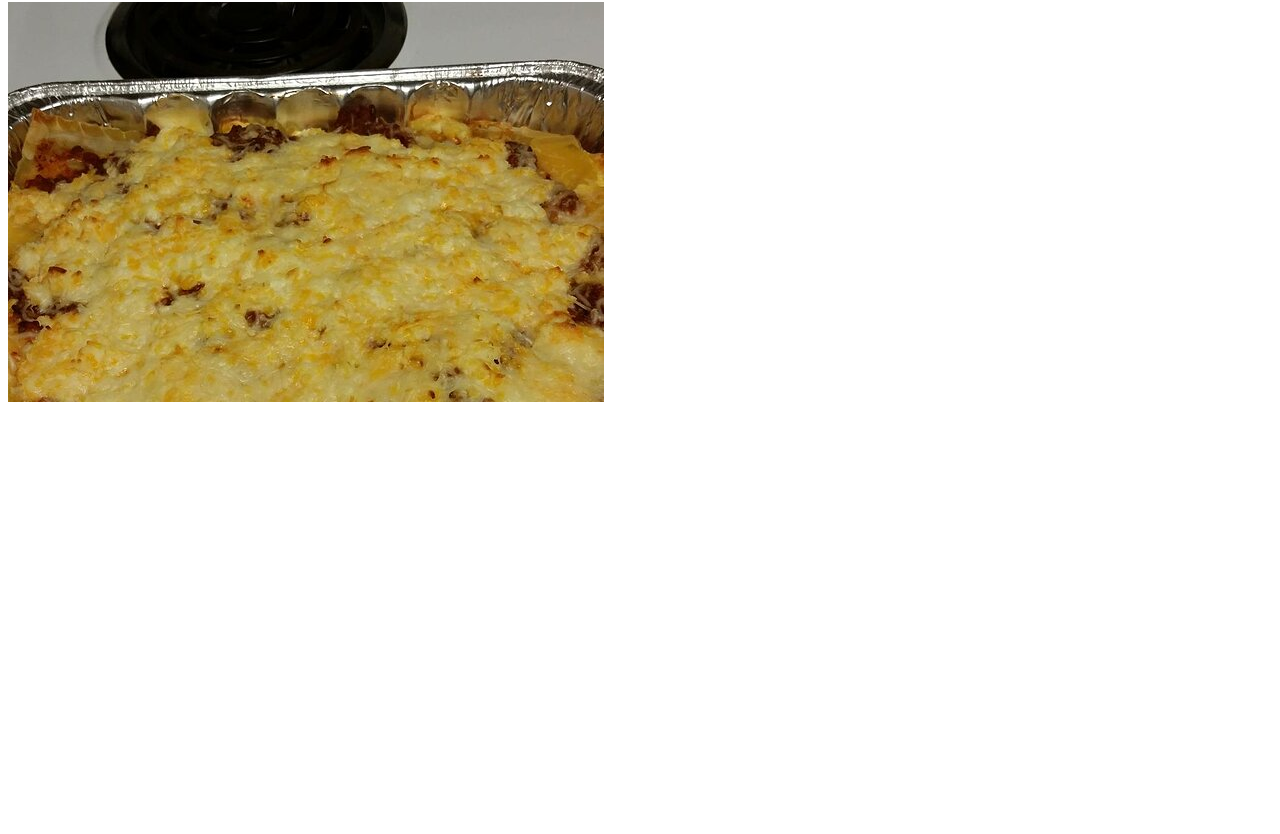
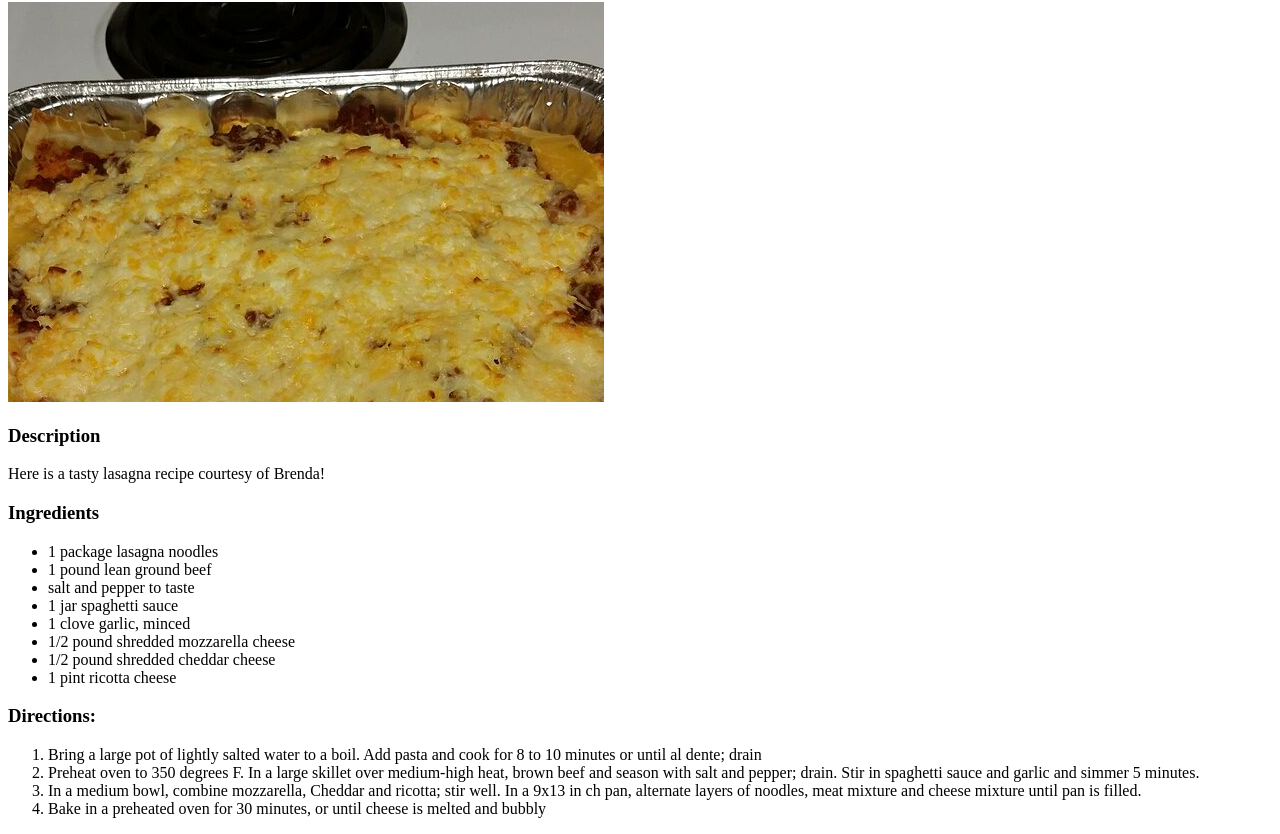
Before and after one commit to avogwi/odin-recipes, a plain HTML site: page recipes/lasagna.html in a window 1280 px wide. Shown: the part 78-912 px from the top of the page. Before the commit the page ends 800 px from the top, so only its background shows below. Drawn offline with Linux system fonts and the light colour scheme.

Commit message:
completed Lasagna page

```diff
--- a/recipes/lasagna.html
+++ b/recipes/lasagna.html
@@ -9,5 +9,25 @@
 <body>
     <h1>Lasagna</h1>
     <p><img src="../images/lasagna.jpeg"></p>
+    <p><h3><strong>Description</strong></h3></p>
+    <p>Here is a tasty lasagna recipe courtesy of Brenda!</p>
+    <p><h3><strong>Ingredients</strong></h3></p>
+    <ul>
+        <li>1 package lasagna noodles</li>
+        <li>1 pound lean ground beef</li>
+        <li>salt and pepper to taste</li>
+        <li>1 jar spaghetti sauce</li>
+        <li>1 clove garlic, minced</li>
+        <li>1/2 pound shredded mozzarella cheese</li>
+        <li>1/2 pound shredded cheddar cheese</li>
+        <li>1 pint ricotta cheese</li>
+    </ul>
+    <p><h3><strong>Directions:</strong></h3></p>
+    <ol>
+        <li>Bring a large pot of lightly salted water to a boil.  Add pasta and cook for 8 to 10 minutes or until al dente; drain</li>
+        <li>Preheat oven to 350 degrees F.  In a large skillet over medium-high heat, brown beef and season with salt and pepper; drain.  Stir in spaghetti sauce and garlic and simmer 5 minutes.</li>
+        <li>In a medium bowl, combine mozzarella, Cheddar and ricotta; stir well.  In a 9x13 in ch pan, alternate layers of noodles, meat mixture and cheese mixture until pan is filled.</li>
+        <li>Bake in a preheated oven for 30 minutes, or until cheese is melted and bubbly</li>
+    </ol>
 </body>
 </html>
```
